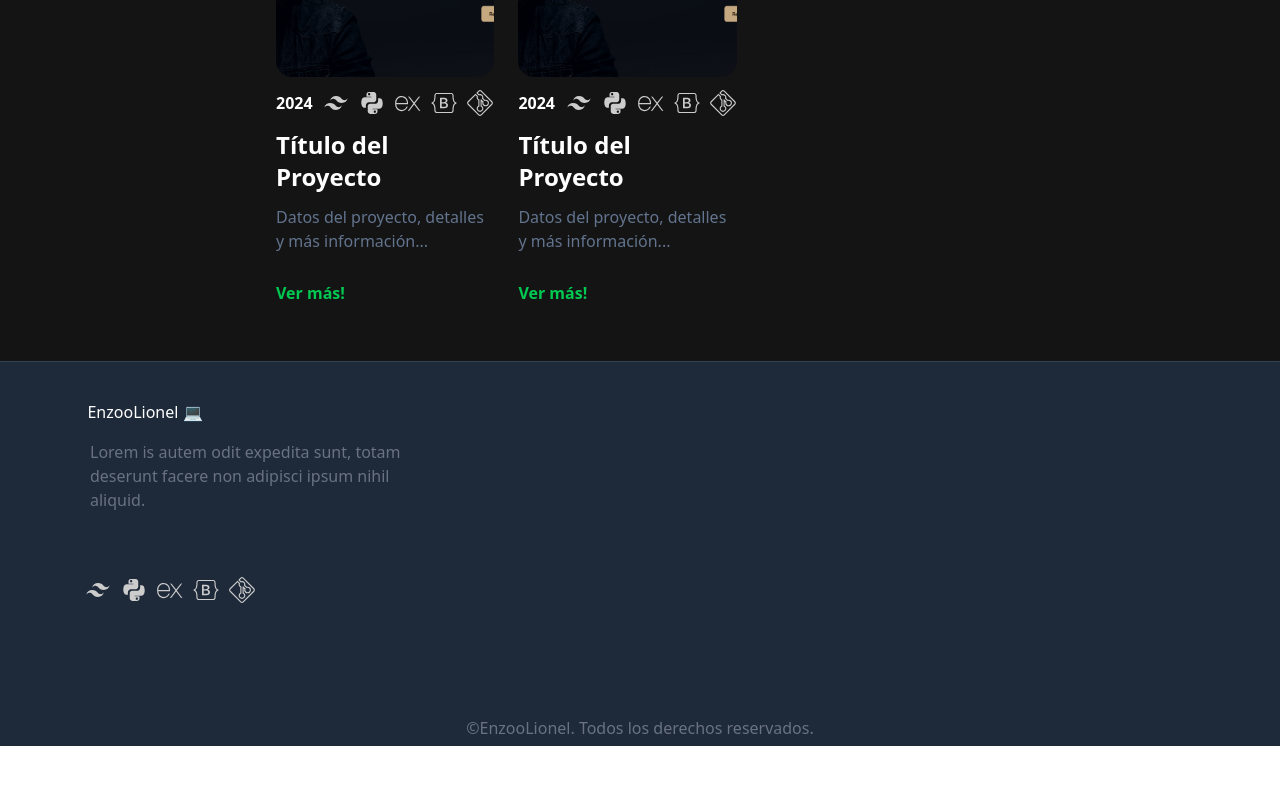
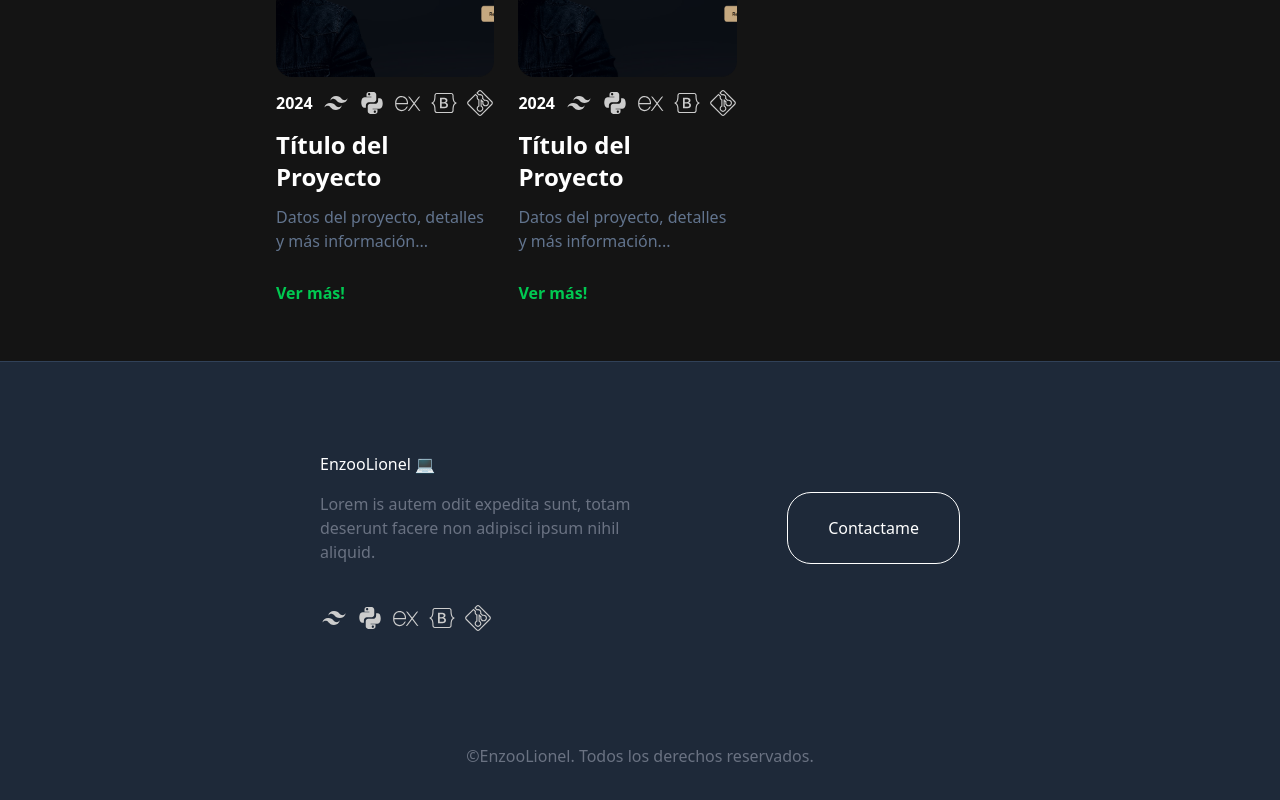
Before and after one commit to Enzoolionel/newPortafolio, a React (Vite) app: page / in a window 1280 px wide. Shown: the part 2179-2979 px from the top of the page. Before the commit the page ends 2925 px from the top, so only its background shows below. Built offline with nearby package versions, Linux system fonts and the light colour scheme.

Commit message:
commit con footer agregado sin terminar

```diff
--- a/src/components/Footer.jsx
+++ b/src/components/Footer.jsx
@@ -8,19 +8,23 @@ const Footer = () => {
   const tools = [tailwind, python, express, bootstrap, git];
 
   return (
-    <footer className="h-96 bg-gray-800 text-white flex flex-col justify-center items-center">
-      <h1 className="relative bottom-20 right-[495px] ">EnzooLionel 💻</h1>
-      <h2 className="text-gray-500 w-80 relative bottom-16 right-[390px]">
-        Lorem is autem odit expedita sunt, totam deserunt facere non adipisci
-        ipsum nihil aliquid.
-      </h2>
-      <ul className="flex gap-2 relative right-[470px]">
+    <footer className="h-[440px] bg-gray-800 text-white flex flex-col justify-center py-7 px-5 lg:px-80">
+      <h1 className="relative bottom-14">EnzooLionel 💻</h1>
+      <div className="flex flex-col lg:flex-row gap-5 lg:justify-between relative bottom-10">
+        <h2 className="text-gray-500 w-80">
+          Lorem is autem odit expedita sunt, totam deserunt facere non adipisci
+          ipsum nihil aliquid.
+        </h2>
+        <button className="border  border-white w-max lg:px-10 px-4 py-2 rounded-3xl">
+          Contactame
+        </button>
+      </div>
+      <ul className="flex gap-2">
         {tools.map((e, i) => (
           <img key={i} src={e} alt="icono" className="w-7 h-7 object-cover" />
         ))}
       </ul>
-      <p></p>
-      <h3 className="relative top-28 text-gray-500 ">
+      <h3 className="relative text-center min-w-max top-28 text-gray-500">
         ©EnzooLionel. Todos los derechos reservados.
       </h3>
     </footer>
```
